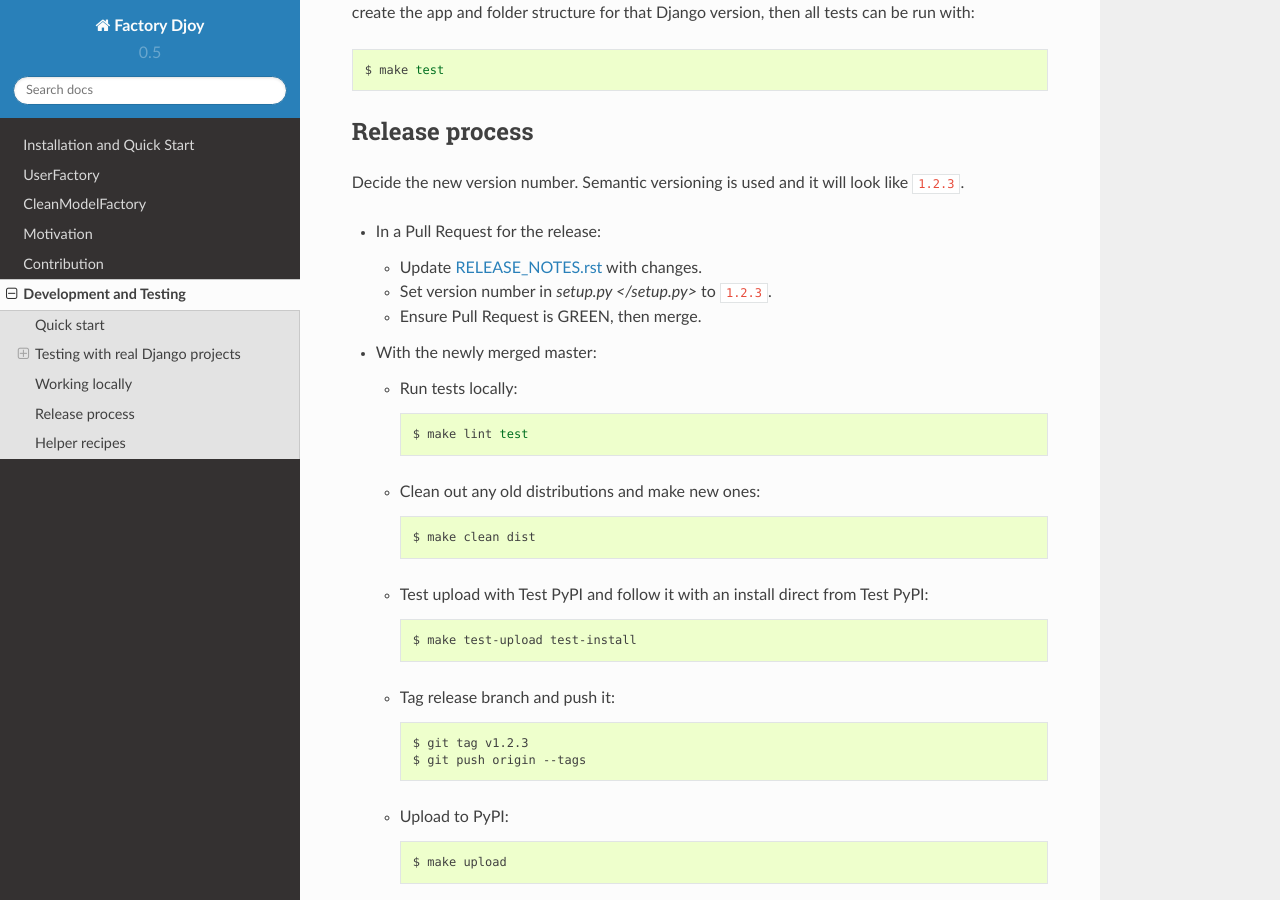
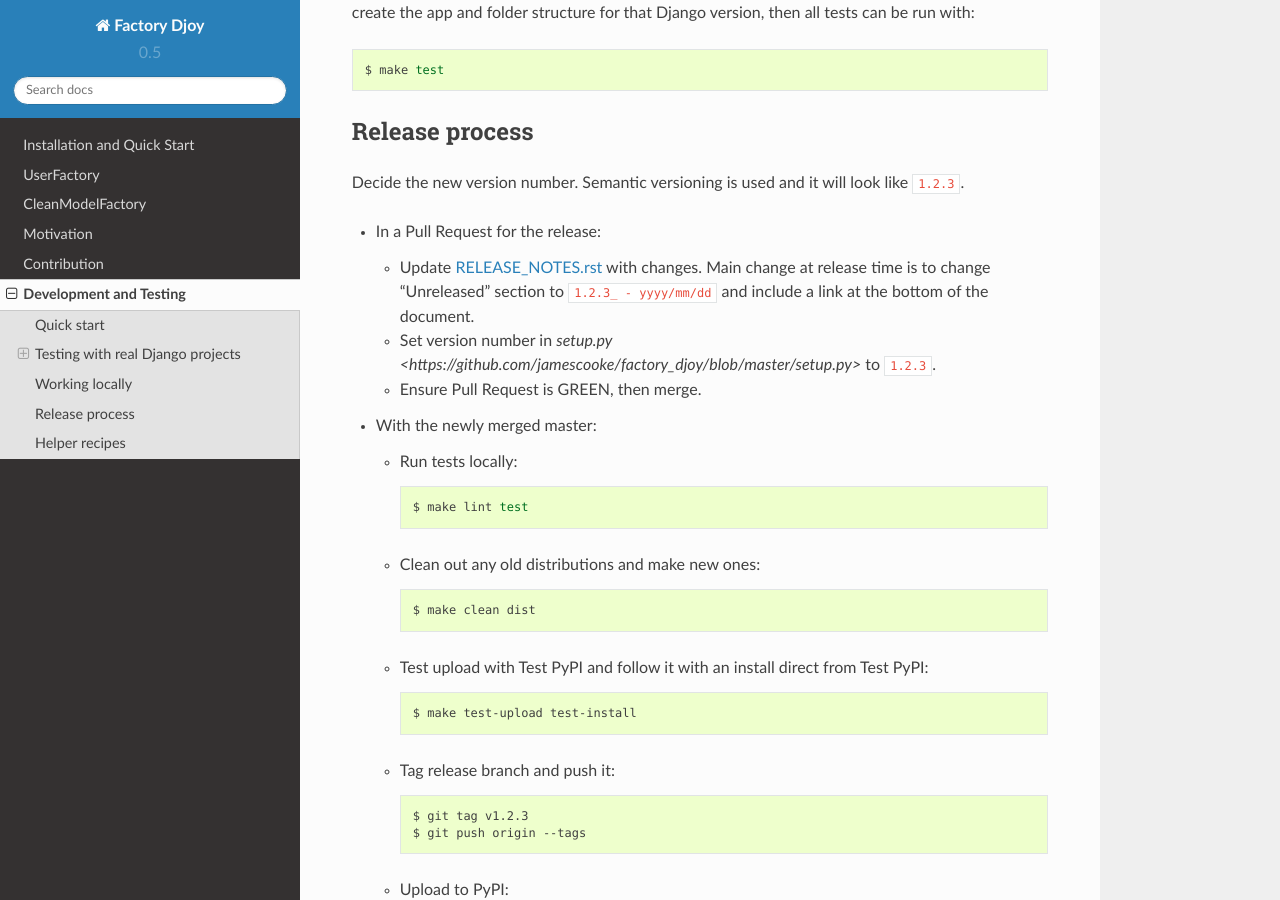
Before and after one commit to jamescooke/factory_djoy, a Sphinx documentation site: the page built from docs/development.rst, in a window 1280 px wide and 900 px high, scrolled down 2771 px. Built offline with Sphinx 7.4.7 and the Read the Docs theme 2.0.0, drawn with Linux system fonts in a browser that asks for light colours.

Commit message:
Update release docs: point file links to GitHub repo files

```diff
--- a/docs/development.rst
+++ b/docs/development.rst
@@ -172,9 +172,15 @@
 
 * In a Pull Request for the release:
 
-  * Update `RELEASE_NOTES.rst </RELEASE_NOTES.rst>`_ with changes.
+  * Update `RELEASE_NOTES.rst
+    <https://github.com/jamescooke/factory_djoy/blob/master/RELEASE_NOTES.rst>`_
+    with changes. Main change at release time is to change "Unreleased" section
+    to ``1.2.3_ - yyyy/mm/dd`` and include a link at the bottom of the
+    document.
 
-  * Set version number in `setup.py </setup.py>` to ``1.2.3``.
+  * Set version number in `setup.py
+    <https://github.com/jamescooke/factory_djoy/blob/master/setup.py>` to
+    ``1.2.3``.
 
   * Ensure Pull Request is GREEN, then merge.
 
```
